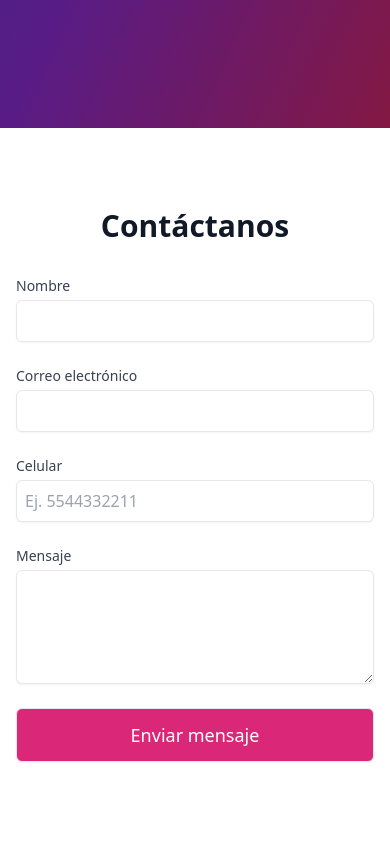
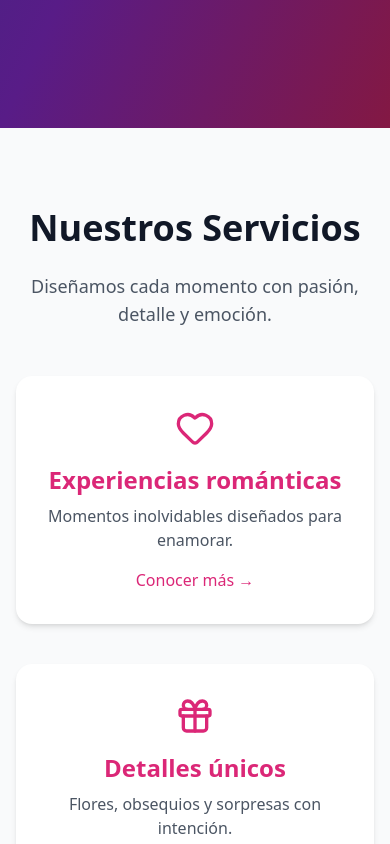
Before and after one commit to keykun456/ForeverUs, a Next.js app: page /home in a window 390 px wide. Shown: the part 780-1624 px from the top of the page. Built offline with nearby package versions, Linux system fonts and the light colour scheme.

Commit message:
✨ Agrega sección 'Servicios' con diseño animado y responsivo

```diff
--- /dev/null
+++ b/components/Services.tsx
@@ -0,0 +1,81 @@
+// components/Services.tsx
+
+import { motion } from "framer-motion";
+import { Heart, Gift, Calendar } from "lucide-react"; // 🎨 Íconos de ejemplo
+
+/**
+ * Componente Services:
+ * Muestra una sección con servicios destacados en un grid animado.
+ * Cada servicio incluye ícono, título, descripción y CTA.
+ */
+const Services = () => {
+  // 👉 Aquí puedes ampliar los servicios como un array para hacerlo dinámico
+  const services = [
+    {
+      icon: <Heart className="w-10 h-10 text-pink-600" />,
+      title: "Experiencias románticas",
+      description: "Momentos inolvidables diseñados para enamorar.",
+    },
+    {
+      icon: <Gift className="w-10 h-10 text-pink-600" />,
+      title: "Detalles únicos",
+      description: "Flores, obsequios y sorpresas con intención.",
+    },
+    {
+      icon: <Calendar className="w-10 h-10 text-pink-600" />,
+      title: "Eventos a la medida",
+      description: "Creamos y coordinamos experiencias personalizadas.",
+    },
+  ];
+
+  return (
+    <section id="services" className="bg-gray-50 py-20 px-4 sm:px-6 lg:px-8">
+      <div className="max-w-6xl mx-auto text-center">
+        {/* 🎯 Título de sección */}
+        <motion.h2
+          className="text-4xl font-extrabold text-gray-900 mb-6"
+          initial={{ opacity: 0, y: 20 }}
+          whileInView={{ opacity: 1, y: 0 }}
+          transition={{ duration: 0.5 }}
+        >
+          Nuestros Servicios
+        </motion.h2>
+
+        {/* ✨ Descripción introductoria */}
+        <motion.p
+          className="text-lg text-gray-600 mb-12"
+          initial={{ opacity: 0 }}
+          whileInView={{ opacity: 1 }}
+          transition={{ delay: 0.3 }}
+        >
+          Diseñamos cada momento con pasión, detalle y emoción.
+        </motion.p>
+
+        {/* 🧩 Grid de servicios */}
+        <div className="grid grid-cols-1 md:grid-cols-3 gap-10">
+          {services.map((service, index) => (
+            <motion.div
+              key={index}
+              className="bg-white shadow-md rounded-2xl p-8 hover:shadow-xl transition"
+              initial={{ opacity: 0, y: 30 }}
+              whileInView={{ opacity: 1, y: 0 }}
+              transition={{ delay: index * 0.2 }}
+            >
+              <div className="flex justify-center mb-4">{service.icon}</div>
+              <h3 className="text-2xl font-bold mb-2 text-pink-600">{service.title}</h3>
+              <p className="text-gray-600 mb-4">{service.description}</p>
+              <a
+                href="#contact"
+                className="inline-block text-pink-600 hover:text-pink-700 font-medium"
+              >
+                Conocer más →
+              </a>
+            </motion.div>
+          ))}
+        </div>
+      </div>
+    </section>
+  );
+};
+
+export default Services;
--- a/package.json
+++ b/package.json
@@ -11,6 +11,7 @@
     "@supabase/supabase-js": "^2.51.0",
     "autoprefixer": "^10.4.15",
     "framer-motion": "^11.18.2",
+    "lucide-react": "^0.525.0",
     "next": "^15.3.5",
     "react": "^18.3.1",
     "react-dom": "^18.3.1",
--- a/pages/home.tsx
+++ b/pages/home.tsx
@@ -1,7 +1,9 @@
 import React from "react";
-import Navbar from "../components/Navbar"; // 👉 Importa el navbar reutilizable
-import Hero from "../components/Hero"; // 👉 Importa el Hero reutilizable
-import ContactForm from "../components/ContactForm"; // 👉 Componente de formulario
+
+import Navbar from "@/components/Navbar"; // 👉 Importa el navbar reutilizable
+import Hero from "@/components/Hero"; // 👉 Importa el Hero reutilizable
+import ContactForm from "@/components/ContactForm"; // 👉 Componente de formulario
+import Services from "@/components/Services"; // 🧩 Importa la nueva sección de servicios
 
 /**
  * Página principal Home:
@@ -17,6 +19,9 @@ export default function Home() {
 		{/* 🎉 Hero animado como componente */}
 		<Hero />
 
+		{/* 🎯 Nueva sección de servicios */}
+		<Services />
+
 		{/* 📝 Formulario como componente separado */}
 		<ContactForm />
 
--- a/tsconfig.json
+++ b/tsconfig.json
@@ -13,8 +13,11 @@
     "isolatedModules": true,
     "jsx": "preserve",
     "incremental": true,
+
+    "baseUrl": ".", // ✅ Añade esto si no está
     "paths": {
-      "@/*": ["./*"]
+      "@/*": ["./*"], // ya lo tienes 👍
+      "@/components/*": ["components/*"] // ✅ Agrega esta línea
     }
   },
   "include": ["next-env.d.ts", "**/*.ts", "**/*.tsx"],
```
Also changed, not shown: 1 other file (tests, documents, lock files or other folders).
